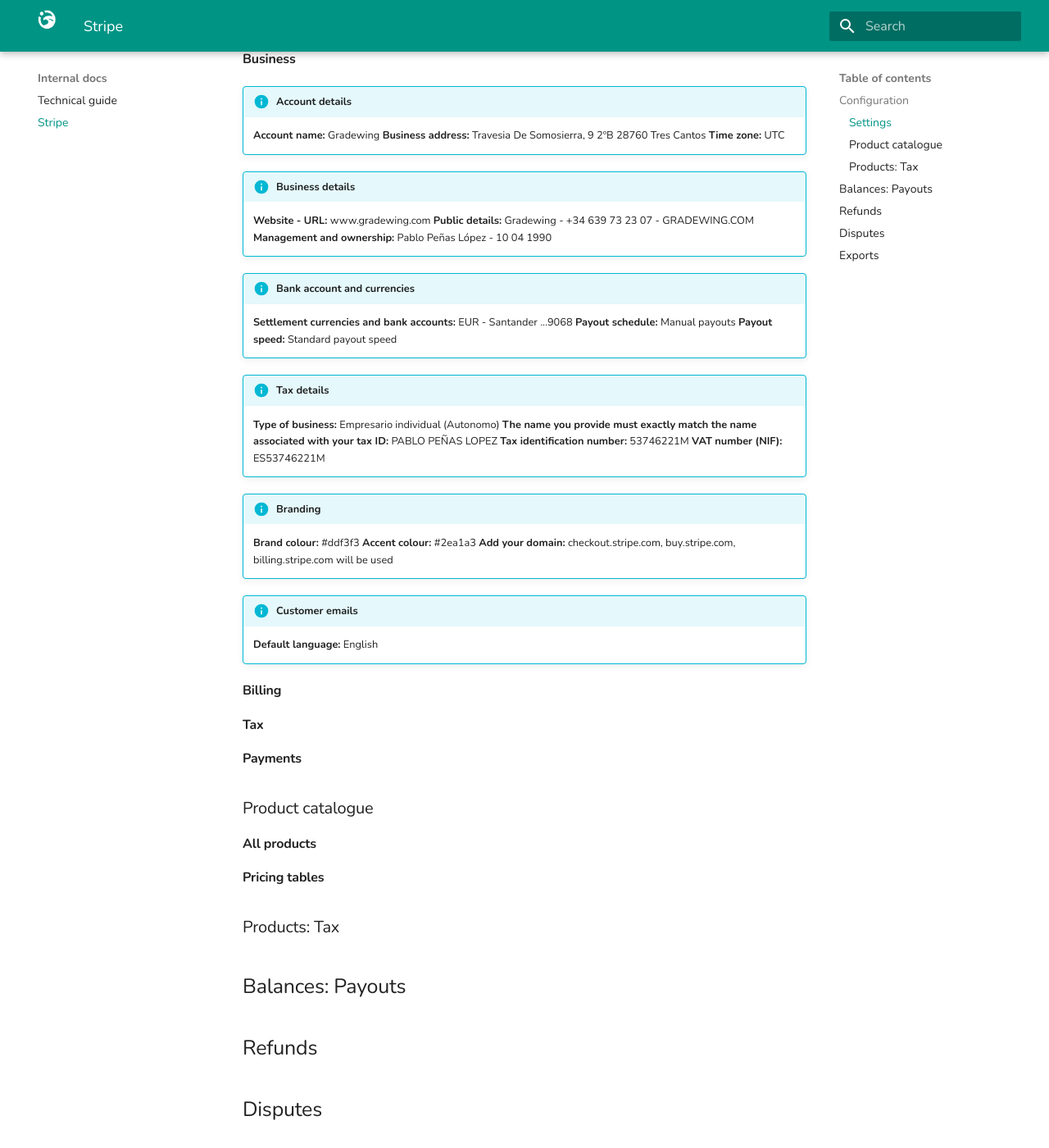
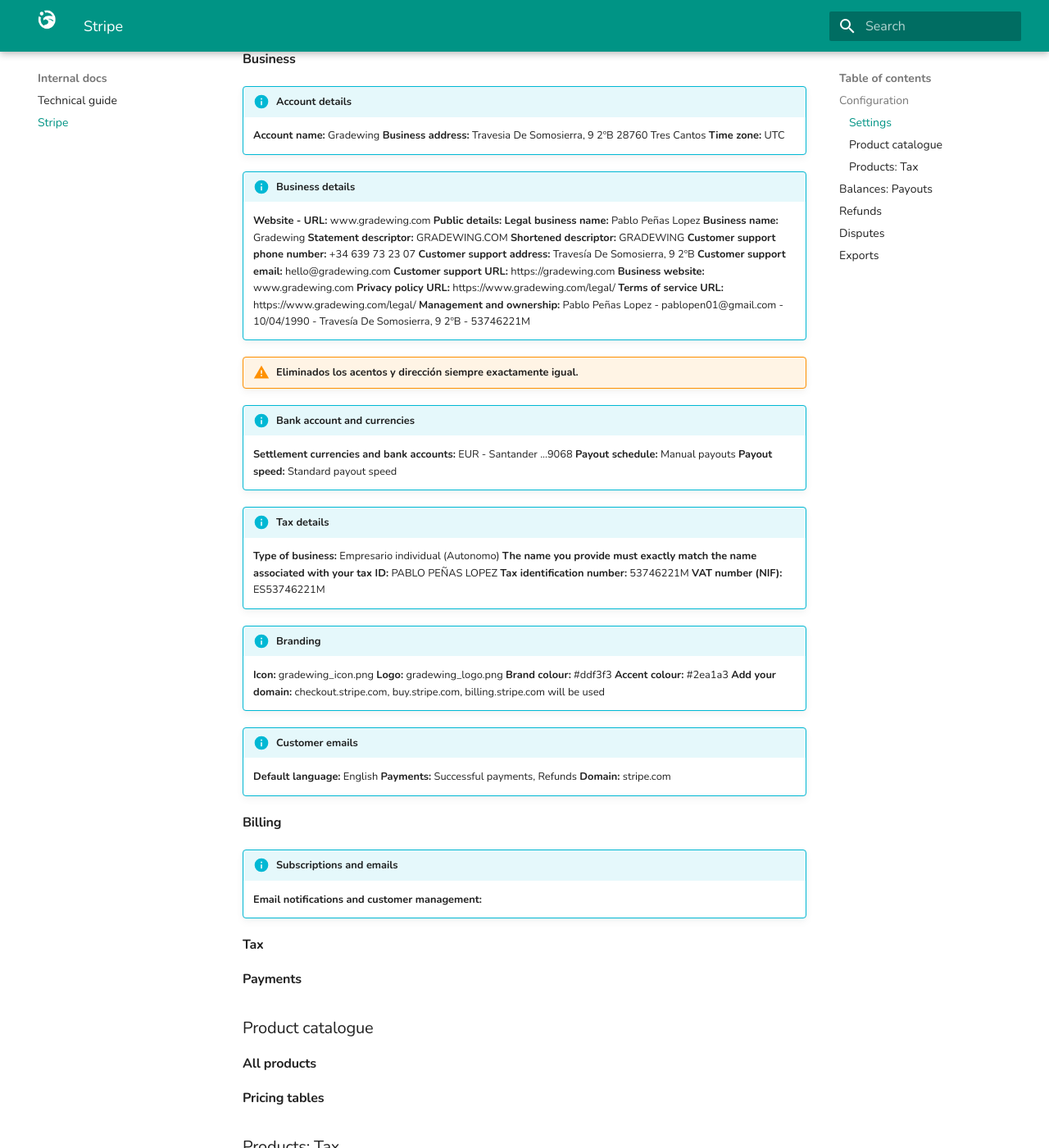
Before and after one commit to pablopenlop/gradewing_guide, an MkDocs documentation site: the page built from docs/stripedoc.md, in a window 1280 px wide and 1400 px high, scrolled down 280 px. Shown: the whole window at 82% size. Built offline with MkDocs 1.6.1 and Material for MkDocs 9.7.7, drawn with Linux system fonts in a browser that asks for light colours.

Commit message:
Update stripedoc.md

```diff
--- a/docs/stripedoc.md
+++ b/docs/stripedoc.md
@@ -13,8 +13,21 @@
 
 !!! info "Business details"
     **Website - URL:** www.gradewing.com
-    **Public details:** Gradewing - +34 639 73 23 07 - GRADEWING.COM
-    **Management and ownership:** Pablo Peñas López - 10 04 1990
+    **Public details:**
+        **Legal business name:** Pablo Peñas Lopez
+        **Business name:** Gradewing
+        **Statement descriptor:** GRADEWING.COM
+        **Shortened descriptor:** GRADEWING
+        **Customer support phone number:** +34 639 73 23 07
+        **Customer support address:** Travesía De Somosierra, 9 2ºB
+        **Customer support email:** hello@gradewing.com
+        **Customer support URL:** https://gradewing.com
+        **Business website:** www.gradewing.com
+        **Privacy policy URL:** https://www.gradewing.com/legal/
+        **Terms of service URL:** https://www.gradewing.com/legal/
+    **Management and ownership:** Pablo Peñas Lopez - pablopen01@gmail.com - 10/04/1990 - Travesía De Somosierra, 9 2ºB - 53746221M
+
+!!! warning "Eliminados los acentos y dirección siempre exactamente igual."
 
 !!! info "Bank account and currencies"
     **Settlement currencies and bank accounts:** EUR - Santander ...9068
@@ -28,17 +41,22 @@
     **VAT number (NIF):** ES53746221M
 
 !!! info "Branding"
+    **Icon:** gradewing_icon.png
+    **Logo:** gradewing_logo.png
     **Brand colour:** #ddf3f3
     **Accent colour:** #2ea1a3
     **Add your domain:** checkout.stripe.com, buy.stripe.com, billing.stripe.com will be used
 
 !!! info "Customer emails"
     **Default language:** English
+    **Payments:** Successful payments, Refunds
+    **Domain:** stripe.com
 
+#### **Billing**
 
+!!! info "Subscriptions and emails"
+    **Email notifications and customer management:**
 
-
-#### Billing
 
 #### Tax
 
```
